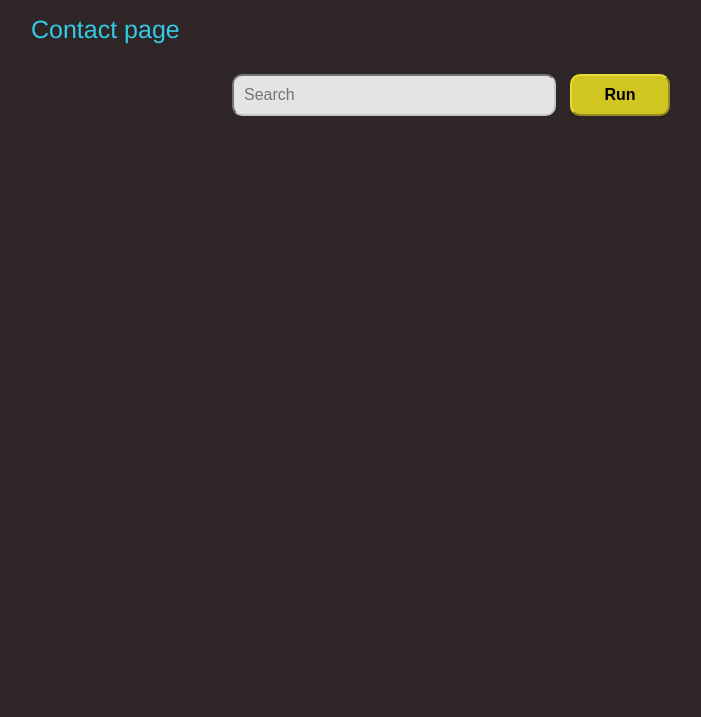
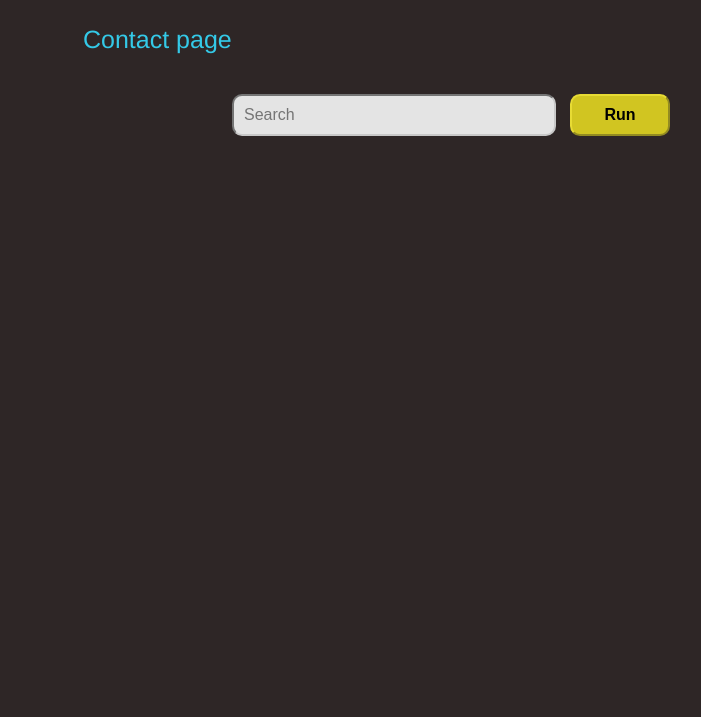
Before and after one commit to AkselBF/CA-javascript_1, a plain HTML site: page index.html in a window 1280 px wide. Shown: the part 83-800 px from the top of the page, without its empty margins (189-890 px from the left). Drawn offline with Linux system fonts and the light colour scheme; a web font is replaced by a local one.

Commit message:
Update style.css

```diff
--- a/css/style.css
+++ b/css/style.css
@@ -51,7 +51,9 @@ img {
   text-align: left;
   color: #34c9e7;
   text-decoration: none;
-  margin: auto;
+  margin-left: 5%;
+  width: 150px;
+  padding: 10px;
 }
 
 .boxname {
```
